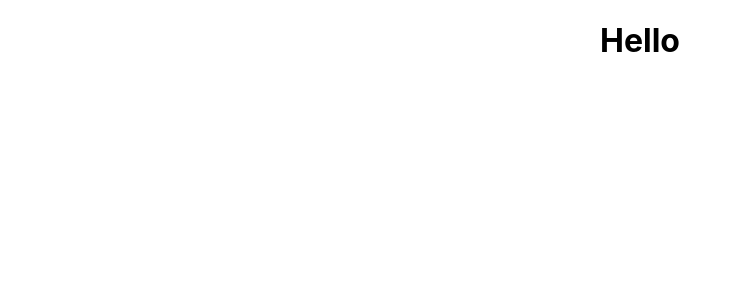
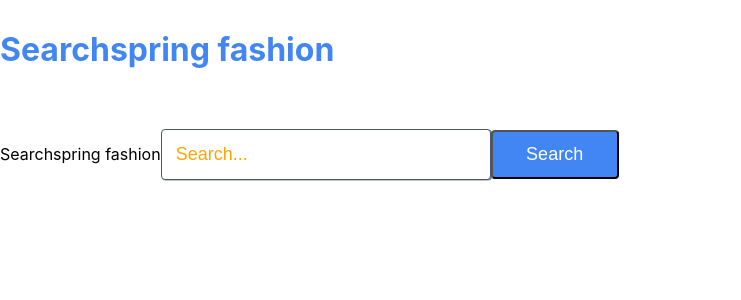
Before and after one commit to mhyder1/Search-searchspring, a React (Create React App) app: page / in a window 1280 px wide. Shown: the top 300 px of the page, without its empty margins (0-741 px from the left). Built offline with nearby package versions, Linux system fonts and the light colour scheme.

Commit message:
Added input

```diff
--- a/src/App.css
+++ b/src/App.css
@@ -1,3 +1,38 @@
-.App {
-  text-align: center;
+* {
+  margin: 0;
+  padding: 0;
 }
+
+input {
+  padding: 14px;
+  border-radius: 4px;
+  color: orange;
+  width: 100%;
+  max-width: 300px;
+  border: none;
+  outline: none;
+  /* background: #142b44; */
+  border: 1px solid #4e5766;
+  box-shadow: 1px 0.5px #888888;
+  font-size: 18px;
+}
+
+input::placeholder {
+  color: orange;
+}
+
+button {
+  padding: 12px 10px;
+  width: 10%;
+  border-radius: 4px;
+  background-color: #4286f4;
+  color: #ffffff;
+  cursor: pointer;
+  font-size: 18px;
+}
+
+h1 {
+  color: #4286f4;
+  margin-top: 30px;
+  margin-bottom: 60px;
+}
--- a/src/App.js
+++ b/src/App.js
@@ -3,7 +3,10 @@
 function App() {
   return (
     <div className="App">
-      <h1>Hello</h1>
+      <h1>Searchspring fashion</h1>
+      <label htmlFor="">Searchspring fashion</label>
+      <input type="text" placeholder="Search..." />
+      <button>Search</button>
     </div>
   );
 }
```
